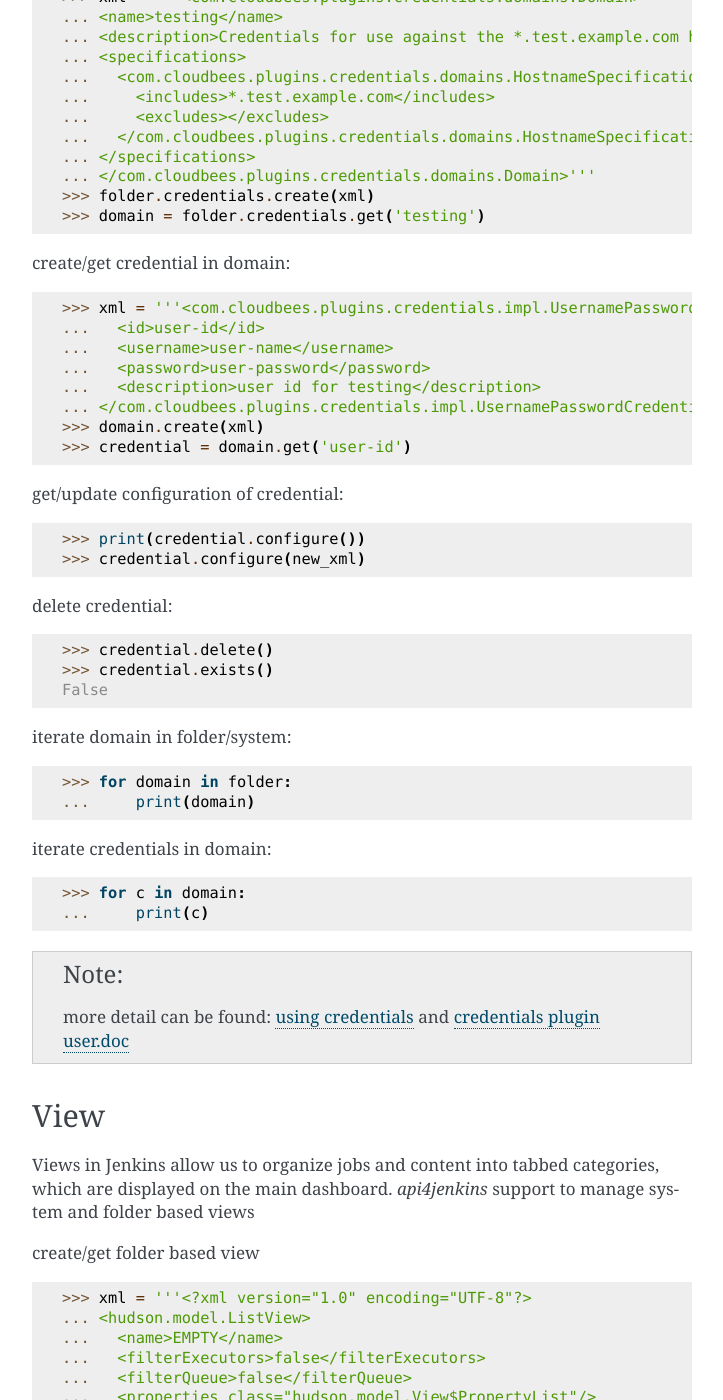
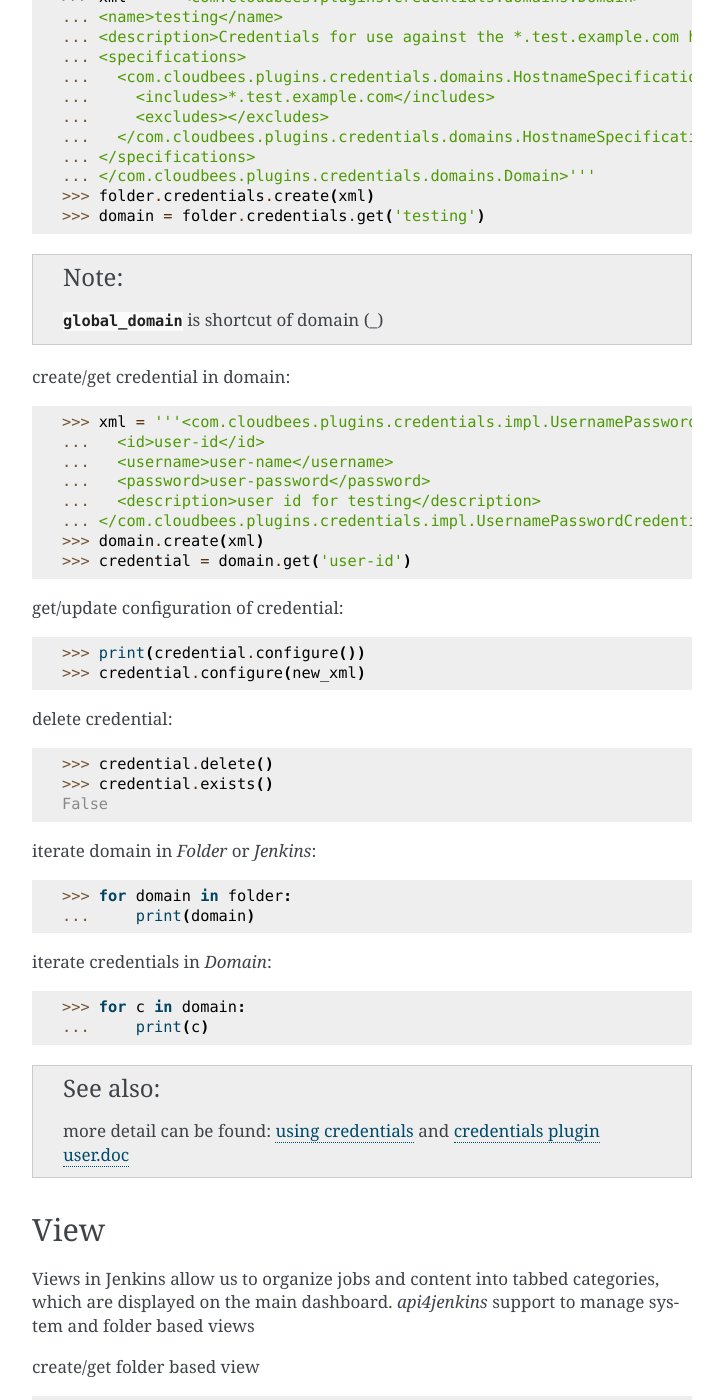
Before and after one commit to joelee2012/api4jenkins, a Sphinx documentation site: the page built from docs/source/user/example.rst, in a window 1280 px wide and 1400 px high, scrolled down 11608 px. Shown: the whole window, without its empty margins (388-1111 px from the left). Built offline with Sphinx 7.4.7, drawn with Linux system fonts in a browser that asks for light colours.

```diff
--- a/docs/source/user/example.rst
+++ b/docs/source/user/example.rst
@@ -539,8 +539,6 @@ Credential
 Credential is for saving secret data, `api4jenkins` support to manage :class:`Jenkins <api4jenkins.Jenkins.credentials>`
 and :class:`Folder <api4jenkins.job.Folder.credentials>` based domains and credentials.
 
-
-
 create/get domain::
 
     >>> xml = '''<com.cloudbees.plugins.credentials.domains.Domain>
@@ -555,6 +553,10 @@ create/get domain::
     ... </com.cloudbees.plugins.credentials.domains.Domain>'''
     >>> folder.credentials.create(xml)
     >>> domain = folder.credentials.get('testing')
+
+.. note::
+
+    :class:`global_domain <api4jenkins.credential.Credentials.global_domain>` is shortcut of domain (_)
 
 create/get credential in domain::
 
@@ -578,17 +580,17 @@ delete credential::
     >>> credential.exists()
     False
 
-iterate domain in folder/system::
+iterate domain in `Folder` or `Jenkins`::
 
     >>> for domain in folder:
     ...     print(domain)
 
-iterate credentials in domain::
+iterate credentials in `Domain`::
 
     >>> for c in domain:
     ...     print(c)
 
-.. note::
+.. seealso::
 
     more detail can be found: `using credentials <https://www.jenkins.io/doc/book/using/using-credentials/>`_
     and `credentials plugin user.doc <https://github.com/jenkinsci/credentials-plugin/blob/master/docs/user.adoc>`_
```
Also changed, not shown: HISTORY.md (+1 -1 lines).
